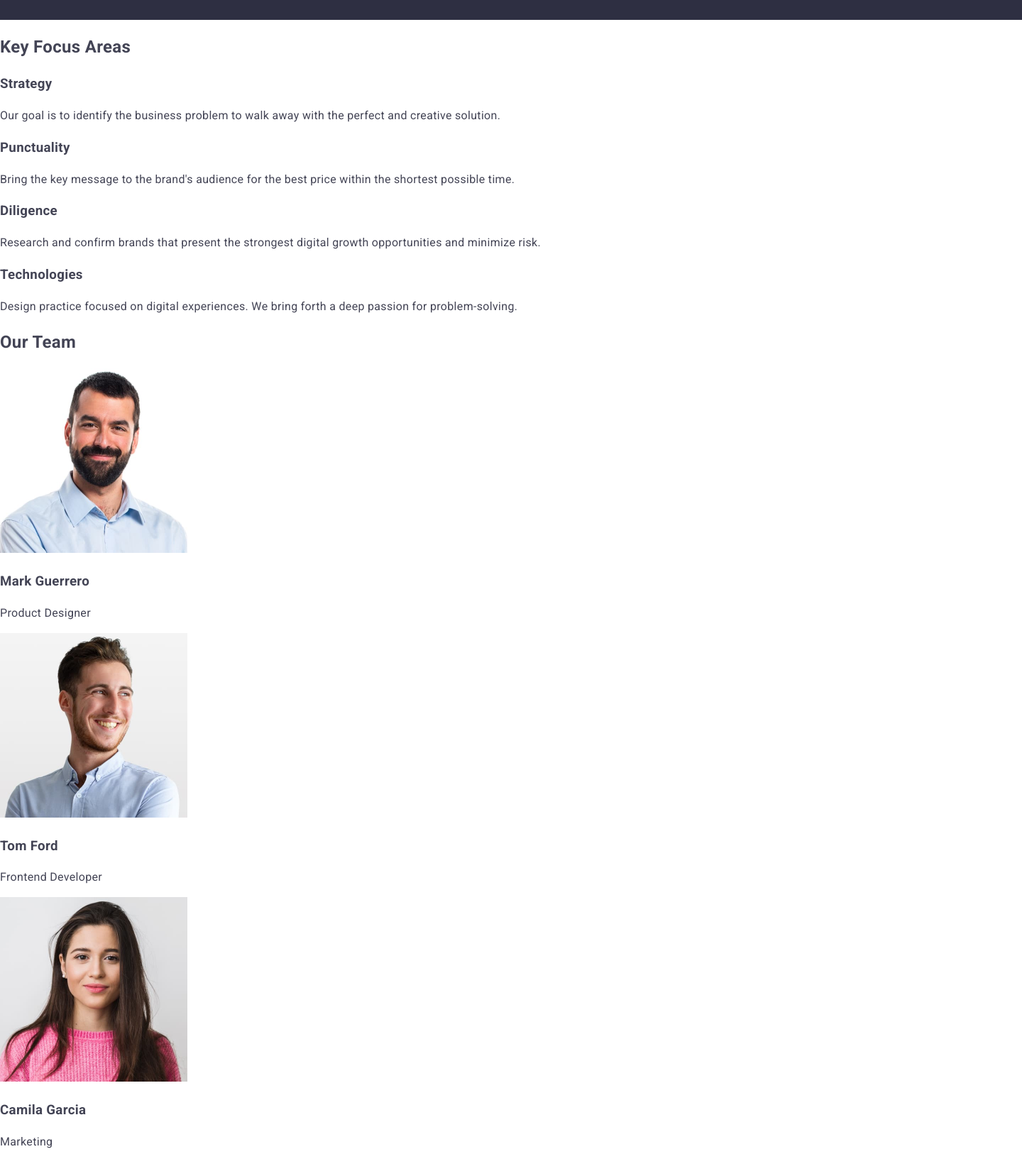
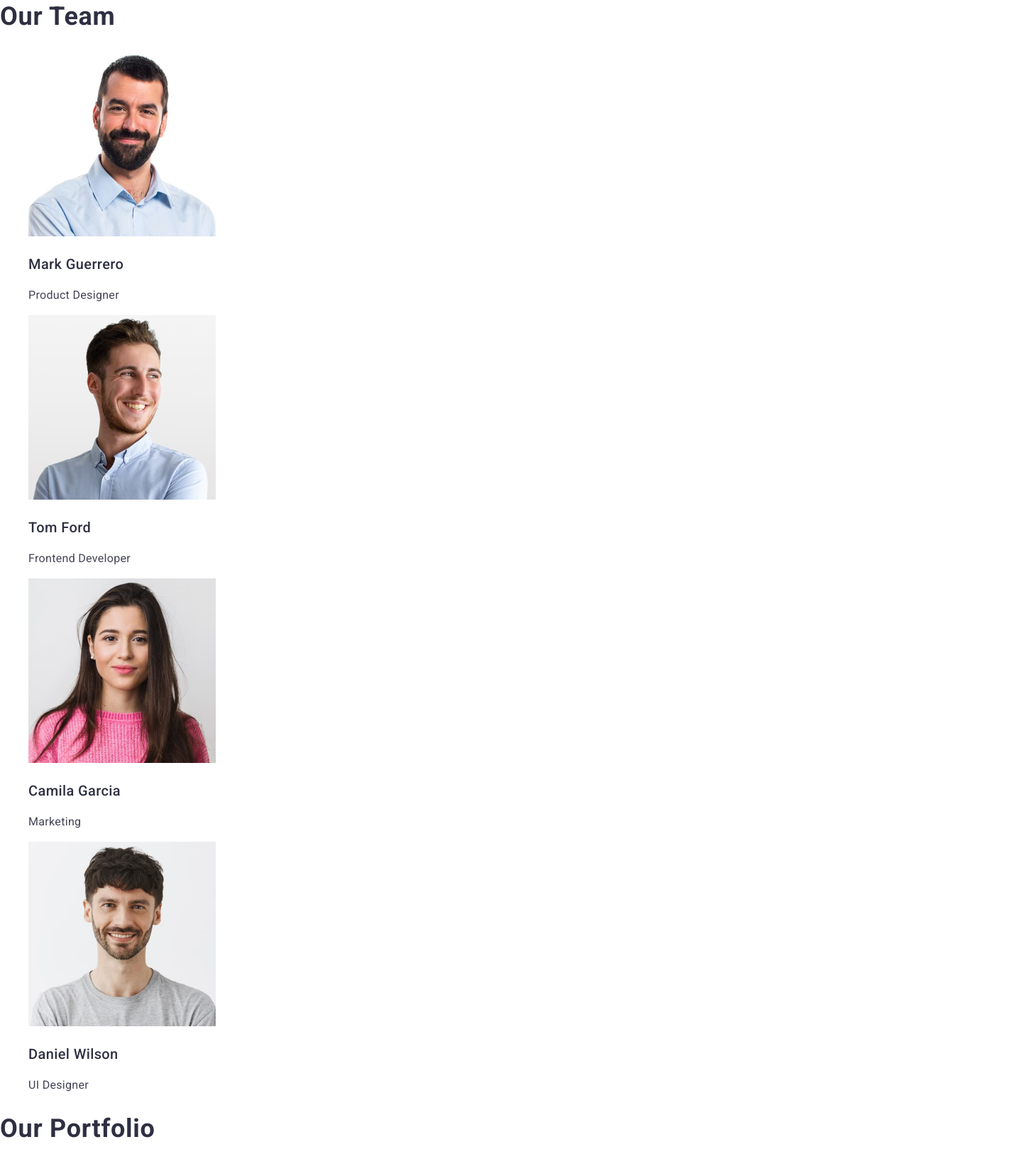
Before and after one commit to Lia-Siekierina/goit-markup-hw-02, a plain HTML site: page index.html in a window 1280 px wide. Shown: the part 794-2420 px from the top of the page at 71% size, 1440 px wide, since content can reach past the window. Drawn offline with nearby package versions, Linux system fonts and the light colour scheme.

Commit message:
add styles section

```diff
--- a/css/styles.css
+++ b/css/styles.css
@@ -13,7 +13,6 @@ a {
 }
 ul {
   list-style: none;
-  padding-left: 0;
 }
 .logo-web {
   font-family: "Raleway", sans-serif;
@@ -41,9 +40,24 @@ ul {
   letter-spacing: 0.02em;
   color: #2e2f42;
 }
+.nav-link-studio {
+  font-family: "Roboto", sans-serif;
+  font-weight: 500;
+  font-size: 16px;
+  line-height: 1.5;
+  letter-spacing: 0.02em;
+  color: #2e2f42;
+}
 .nav-link:hover,
 .nav-link:focus {
   color: #404bbf;
+}
+.nav-list .nav-link-studio:hover {
+  color: #404bbf;
+}
+.nav-list .nav-link-studio:focus {
+  color: #404bbf;
+  text-decoration: underline;
 }
 .contacts-link {
   font-family: "Roboto", sans-serif;
@@ -58,8 +72,6 @@ ul {
 }
 .section-hero {
   background: #2e2f42;
-  width: 1440px;
-  height: 600px;
 }
 .header-hero {
   font-family: "Roboto", sans-serif;
@@ -78,10 +90,51 @@ ul {
   letter-spacing: 0.04em;
   color: #fff;
   background: #4d5ae5;
-  box-shadow: 0 4px 4px 0 rgba(0, 0, 0, 0.15);
 }
 .btn-hero:hover,
 .btn-hero:focus {
-  box-shadow: 0 4px 4px 0 rgba(0, 0, 0, 0.15);
   background: #404bbf;
 }
+.title-description {
+  font-weight: 500;
+  font-size: 20px;
+  line-height: 1.2;
+  letter-spacing: 0.02em;
+  color: #2e2f42;
+}
+.descr {
+  font-weight: 400;
+  font-size: 16px;
+  line-height: 1.5;
+  letter-spacing: 0.02em;
+  color: #434455;
+}
+.team-title {
+  font-weight: 700;
+  font-size: 36px;
+  line-height: 1.11111;
+  letter-spacing: 0.02em;
+  color: #2e2f42;
+}
+.title-portfolio {
+  font-weight: 700;
+  font-size: 36px;
+  line-height: 1.11111;
+  letter-spacing: 0.02em;
+  color: #2e2f42;
+}
+.subtitle {
+  font-weight: 500;
+  font-size: 20px;
+  line-height: 1.2;
+  letter-spacing: 0.02em;
+  color: #2e2f42;
+}
+.subtitle-text {
+  font-weight: 400;
+  font-size: 16px;
+  line-height: 1.5;
+  letter-spacing: 0.02em;
+
+  color: #434455;
+}
--- a/index.html
+++ b/index.html
@@ -27,7 +27,7 @@
         >
         <ul class="nav-list">
           <li class="nav-item">
-            <a href="" class="nav-link">Studio</a>
+            <a href="" class="nav-link-studio">Studio</a>
           </li>
           <li class="nav-item">
             <a href="" class="nav-link">Portfolio</a>
@@ -59,33 +59,33 @@
         <button type="button" class="btn-hero">Order Service</button>
       </section>
 
-      <section>
+      <section class="description-section">
         <h2 class="hidden">Key Focus Areas</h2>
-        <ul>
-          <li>
-            <h3>Strategy</h3>
-            <p>
+        <ul class="description-list">
+          <li class="description-item">
+            <h3 class="title-description">Strategy</h3>
+            <p class="descr">
               Our goal is to identify the business problem to walk away with the
               perfect and creative solution.
             </p>
           </li>
           <li>
-            <h3>Punctuality</h3>
-            <p>
+            <h3 class="title-description">Punctuality</h3>
+            <p class="descr">
               Bring the key message to the brand's audience for the best price
               within the shortest possible time.
             </p>
           </li>
           <li>
-            <h3>Diligence</h3>
-            <p>
+            <h3 class="title-description">Diligence</h3>
+            <p class="descr">
               Research and confirm brands that present the strongest digital
               growth opportunities and minimize risk.
             </p>
           </li>
           <li>
-            <h3>Technologies</h3>
-            <p>
+            <h3 class="title-description">Technologies</h3>
+            <p class="descr">
               Design practice focused on digital experiences. We bring forth a
               deep passion for problem-solving.
             </p>
@@ -93,22 +93,22 @@
         </ul>
       </section>
 
-      <section>
-        <h2>Our Team</h2>
-        <ul>
-          <li>
+      <section class="team-section">
+        <h2 class="team-title">Our Team</h2>
+        <ul class="team-list">
+          <li class="team-item">
             <img
               src="./images/mark.jpg"
               alt="photo Mark Guerrero"
               width="264"
             />
-            <h3>Mark Guerrero</h3>
-            <p>Product Designer</p>
+            <h3 class="subtitle">Mark Guerrero</h3>
+            <p class="subtitle-text">Product Designer</p>
           </li>
           <li>
             <img src="./images/tom.jpg" alt="photo Tom Ford" width="264" />
-            <h3>Tom Ford</h3>
-            <p>Frontend Developer</p>
+            <h3 class="subtitle">Tom Ford</h3>
+            <p class="subtitle-text">Frontend Developer</p>
           </li>
           <li>
             <img
@@ -116,8 +116,8 @@
               alt="photo Camila Garcia"
               width="264"
             />
-            <h3>Camila Garcia</h3>
-            <p>Marketing</p>
+            <h3 class="subtitle">Camila Garcia</h3>
+            <p class="subtitle-text">Marketing</p>
           </li>
           <li>
             <img
@@ -125,19 +125,19 @@
               alt="photo Daniel Wilson"
               width="264"
             />
-            <h3>Daniel Wilson</h3>
-            <p>UI Designer</p>
+            <h3 class="subtitle">Daniel Wilson</h3>
+            <p class="subtitle-text">UI Designer</p>
           </li>
         </ul>
       </section>
 
-      <section>
-        <h2>Our Portfolio</h2>
-        <ul>
-          <li>
+      <section class="portfolio-section">
+        <h2 class="title-portfolio">Our Portfolio</h2>
+        <ul class="portfolio-list">
+          <li class="portfolio-item">
             <img src="./images/portfolio1.jpg" alt="banking" width="360" />
-            <h3>Banking App</h3>
-            <p>App</p>
+            <h3 class="subtitle">Banking App</h3>
+            <p class="subtitle-text">App</p>
           </li>
           <li>
             <img
@@ -145,13 +145,13 @@
               alt="pay without cash"
               width="360"
             />
-            <h3>Cashless Payment</h3>
-            <p>Marketing</p>
+            <h3 class="subtitle">Cashless Payment</h3>
+            <p class="subtitle-text">Marketing</p>
           </li>
           <li>
             <img src="./images/portfolio3.jpg" alt="meditation" width="360" />
-            <h3>Meditation App</h3>
-            <p>App</p>
+            <h3 class="subtitle">Meditation App</h3>
+            <p class="subtitle-text">App</p>
           </li>
           <li>
             <img
@@ -159,8 +159,8 @@
               alt="application for taxi"
               width="360"
             />
-            <h3>Taxi Service</h3>
-            <p>Marketing</p>
+            <h3 class="subtitle">Taxi Service</h3>
+            <p class="subtitle-text">Marketing</p>
           </li>
           <li>
             <img
@@ -168,8 +168,8 @@
               alt="screen of phone"
               width="360"
             />
-            <h3>Screen Illustrations</h3>
-            <p>Design</p>
+            <h3 class="subtitle">Screen Illustrations</h3>
+            <p class="subtitle-text">Design</p>
           </li>
           <li>
             <img
@@ -177,8 +177,8 @@
               alt="girl with phone"
               width="360"
             />
-            <h3>Online Courses</h3>
-            <p>Marketing</p>
+            <h3 class="subtitle">Online Courses</h3>
+            <p class="subtitle-text">Marketing</p>
           </li>
         </ul>
       </section>
```
